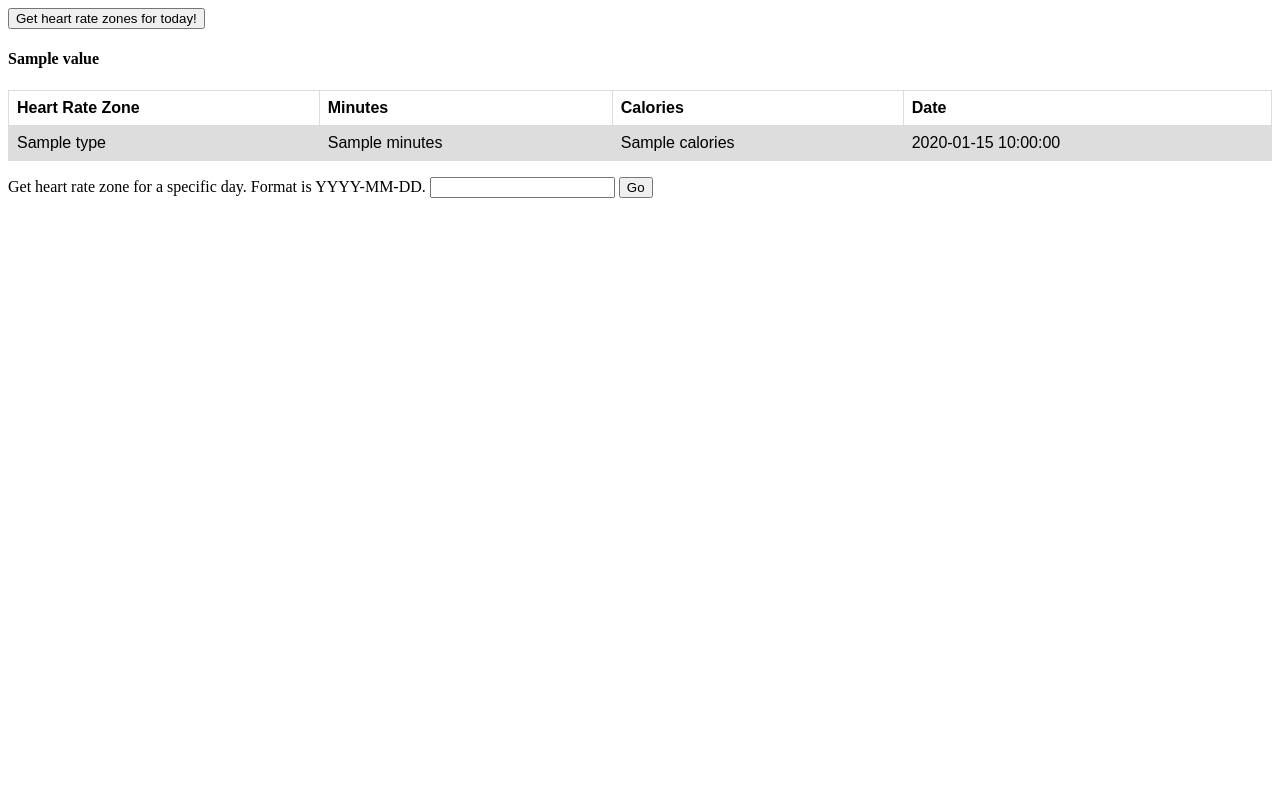
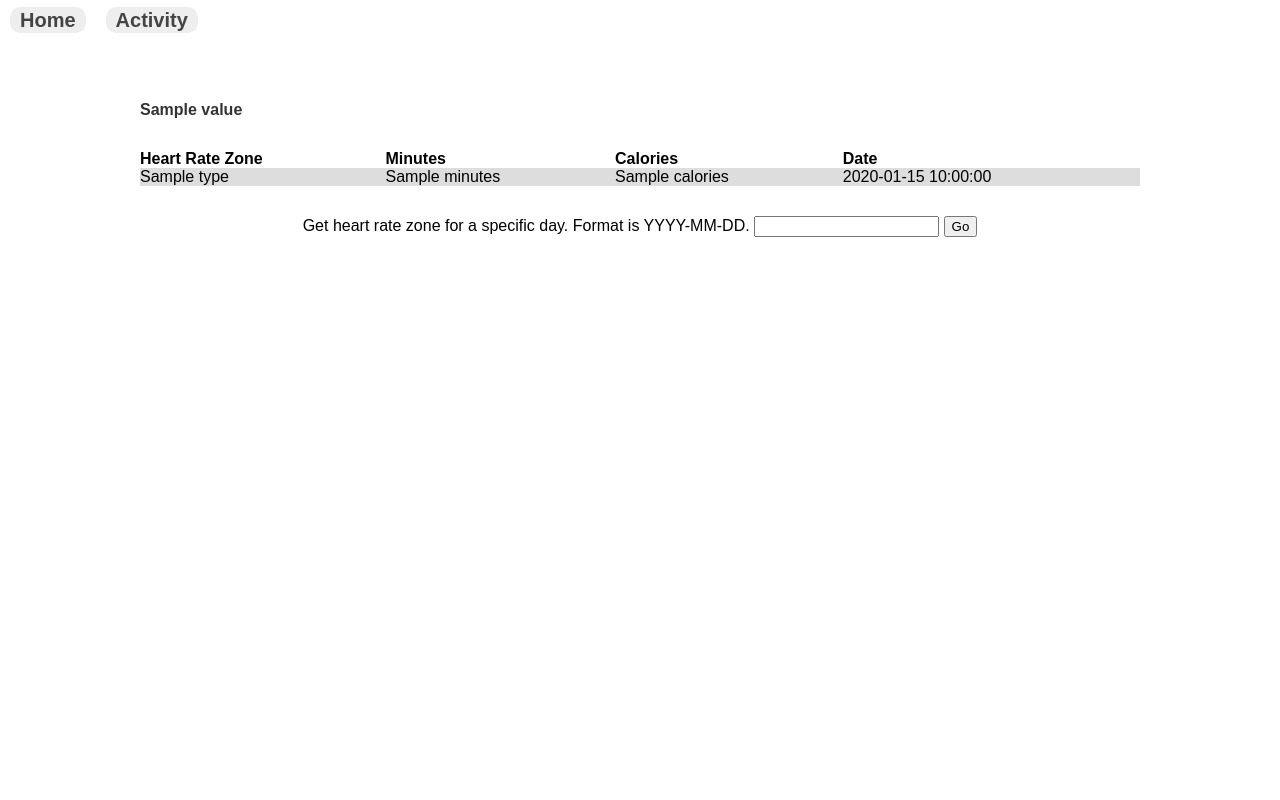
Before and after one commit to kcinnick/fitnick, a Flask app: template fitnick/flask_app/templates/index.html in a window 1280 px wide. Run offline with Flask 2, Linux system fonts and the light colour scheme; the template is opened without the code that fills it: values that come from a table or form of the project are taken from there, most other values are stand-ins (such as "Sample title", 1, 10 or a date in 2020).

Commit message:
Updated templates/index.html to make it look a little nicer.

```diff
--- a/fitnick/flask_app/templates/index.html
+++ b/fitnick/flask_app/templates/index.html
@@ -10,19 +10,161 @@ table {
 td, th {
   border: 1px solid #dddddd;
   text-align: left;
-  padding: 8px;
+  padding: 16px;
 }
 
 tr:nth-child(even) {
   background-color: #dddddd;
 }
+
+html,body,div,span,object,iframe,h1,h2,h3,h4,h5,h6,p,blockquote,pre,abbr,address,cite,code,del,dfn,em,img,ins,kbd,q,samp,small,strong,sub,sup,var,b,i,dl,dt,dd,ol,ul,li,fieldset,form,label,legend,table,caption,tbody,tfoot,thead,tr,th,td,article,aside,canvas,details,figcaption,figure,footer,header,hgroup,menu,nav,section,summary,time,mark,audio,video{margin:0;padding:0;border:0;outline:0;font-size:100%;vertical-align:baseline;background:transparent}
+body{line-height:1; font-family: arial;}
+h1{font-size: 25px;}h2{font-size: 21px;}h3{font-size: 18px;}h4{font-size: 16px;}
+article,aside,details,figcaption,figure,footer,header,hgroup,menu,nav,section{display:block}
+nav ul{list-style:none}
+blockquote,q{quotes:none}
+blockquote:before,blockquote:after,q:before,q:after{content:none}
+a{margin:0;padding:0;font-size:100%;vertical-align:baseline;background:transparent}
+ins{background-color:#ff9;color:#000;text-decoration:none}
+mark{background-color:#ff9;color:#000;font-style:italic;font-weight:bold}
+del{text-decoration:line-through}
+abbr[title],dfn[title]{border-bottom:1px dotted;cursor:help}
+table{border-collapse:collapse;border-spacing:0}
+hr{display:block;height:1px;border:0;border-top:1px solid #ccc;margin:1em 0;padding:0}
+input,select{vertical-align:middle}
+
+body,html {
+	background-color: #FFF;
+}
+header {
+    background: #AEC6CF;
+    padding: 20px 30px;
+    max-width: 940px;
+    margin: auto;
+}
+nav {
+    display: inline-block;
+}
+nav ul li a {
+    background: #EEE;
+    padding: 2px 10px;
+    font-size: 20px;
+    text-decoration: none;
+    font-weight: bold;
+    color: #444;
+    border-radius: 10px;
+}
+nav ul li a:hover {
+	background: #FFF;
+}
+nav ul li {
+    display: inline-block;
+    margin: 10px;
+}
+nav ul {
+    list-style: none;
+}
+#pageContent {
+    max-width: 1000px;
+    margin: auto;
+    border: none;
+}
+main {
+	float: left;
+	width: 60%;
+}
+aside {
+	float: right;
+	width: 30%;
+}
+article {
+    border-bottom: 2px dotted #999;
+    padding-bottom: 20px;
+    margin-bottom: 20px;
+}
+article h2 {
+    font-weight: normal;
+    margin-bottom: 12px;
+}
+article p {
+
+}
+main section {
+
+}
+footer {
+	background: #AEC6CF;
+	max-width: 1000px;
+	margin: auto;
+	clear: both;
+	text-align: right;
+}
+footer p {
+	padding: 20px;
+}
+address {
+    padding: 10px 20px 30px 10px;
+}
+aside > div {
+	margin: 10px auto;
+	background: #AEC6CF;
+	min-height: 100px;
+}
+#logo {
+    display: inline-block;
+    vertical-align: middle;
+    font-size: 30px;
+    margin-right: 75px;
+    color: #FFF;
+}
+#logo img {
+    width: 50px;
+    vertical-align: middle;
+    margin-right: 10px;
+}
+body > section {
+    max-width: 1000px;
+    margin: auto;
+    padding: 30px 0px;
+    border-bottom: 1px solid #999;
+    color: #333;
+}
+
+@media screen and (max-width: 1000px) {
+	body > section {
+		padding: 30px 20px;
+	}
+}
+@media screen and (max-width: 600px) {
+	main {
+		float: none;
+		width: 100%;
+	}
+	aside {
+		float: none;
+		width: 100%;
+	}
+
+}
+
 </style>
 </head>
     <body>
+        <nav>
+			<ul>
+				<li><a href="/">Home</a>
+                <li><a href="/activity">Activity</a></li>
+			</ul>
+		</nav>
+<br>
+        <br>
+        <br>
+	<section id="pageContent">
 
         <form method="post" action="/get_heart_rate_zone_today">
-            <input type="submit" value="Get heart rate zones for today!"/>
                 <h4> {{ value }} </h4>
+            <br>
+            <br>
              <table>
                  <tr> <th>Heart Rate Zone</th> <th>Minutes</th> <th>Calories</th> <th>Date</th></tr>
                 {% for row in rows %}
@@ -31,11 +173,15 @@ tr:nth-child(even) {
              </table>
         </form>
 
+    </section>
+
     <form method="POST" action="/get_heart_rate_zone_for_date">
+        <center>
         Get heart rate zone for a specific day. Format is YYYY-MM-DD.
 
     {{ form.date }}
     <input type="submit" value="Go">
+        </center>
 </form>
 
     </body>
```
